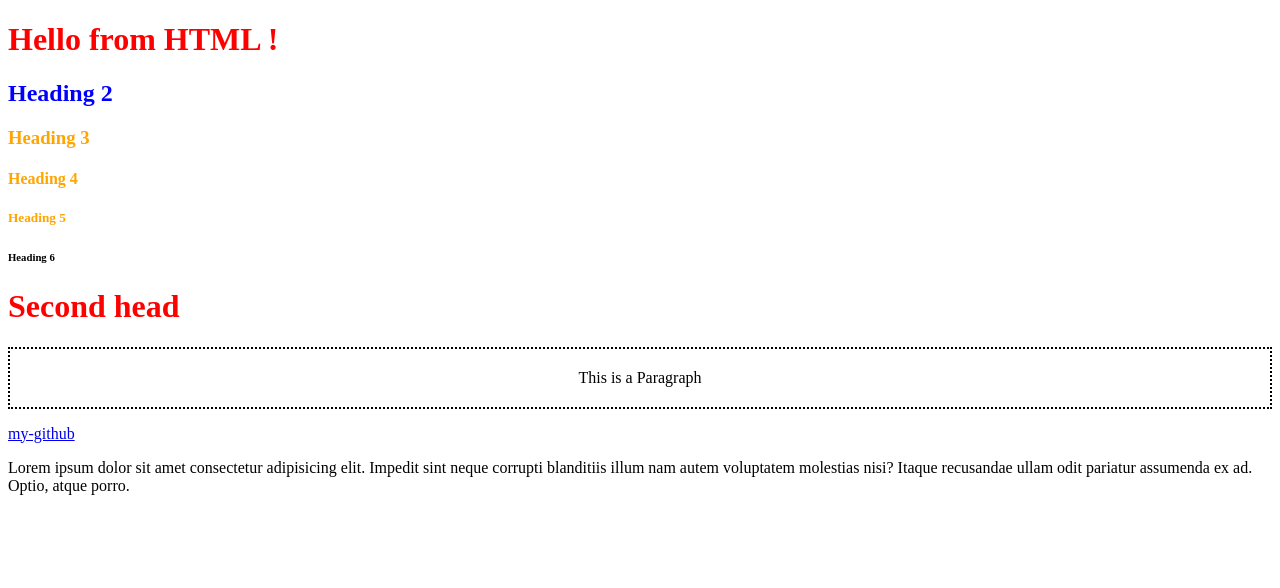
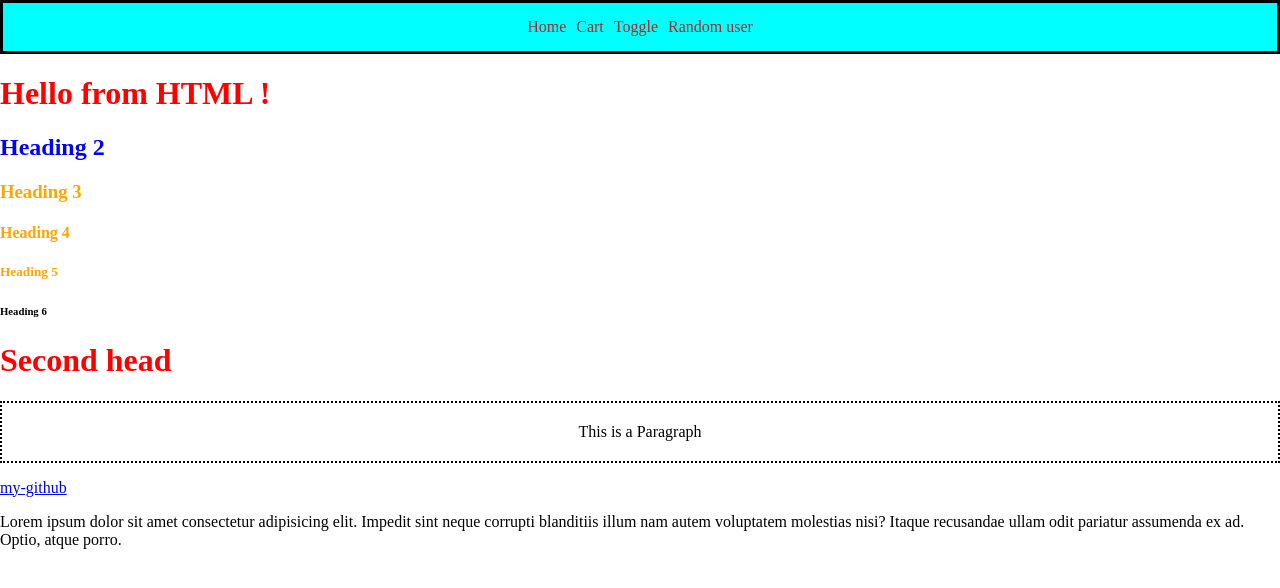
Before and after one commit to likhitha548/workshop, a website: page frontend/index.html in a window 1280 px wide. Drawn offline with Linux system fonts and the light colour scheme.

Commit message:
added navbar

```diff
--- a/frontend/css/index.css
+++ b/frontend/css/index.css
@@ -16,3 +16,22 @@
     padding: 20px;
     text-align: center;
 }
+.navbar{
+    border: 3px;
+    border-style: solid;
+    border-color: black;
+    padding: 15px;
+    background-color: aqua;
+    text-align: center;
+}
+.navbar a{
+    color: brown;
+    padding: 3px;
+    text-decoration: none;
+}
+.navbar a:hover{
+    color: rgb(65, 55, 211);
+}
+body{
+    margin: 0px;
+}
--- a/frontend/index.html
+++ b/frontend/index.html
@@ -7,6 +7,12 @@
     <link rel="stylesheet" href="css/index.css">
 </head>
 <body>
+    <div class="navbar">
+        <a href="">Home</a>
+        <a href="">Cart</a>
+        <a href="">Toggle</a>
+        <a href="">Random user</a>
+    </div>
     <h1>Hello from HTML !</h1>
     <h2 id="Heading2">Heading 2</h2>
     <h3 class="heading">Heading 3</h3>
```
